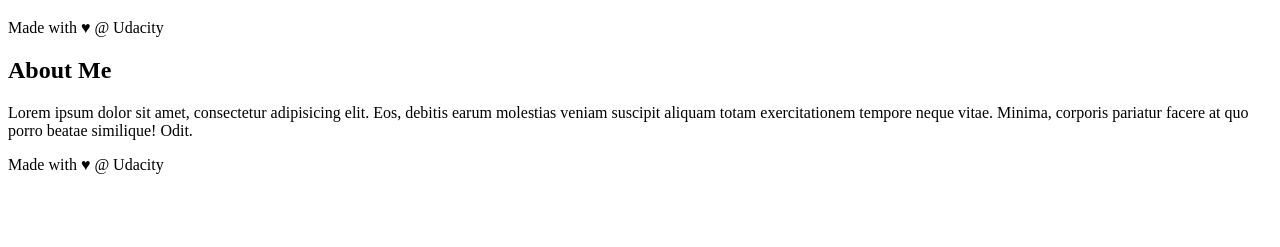
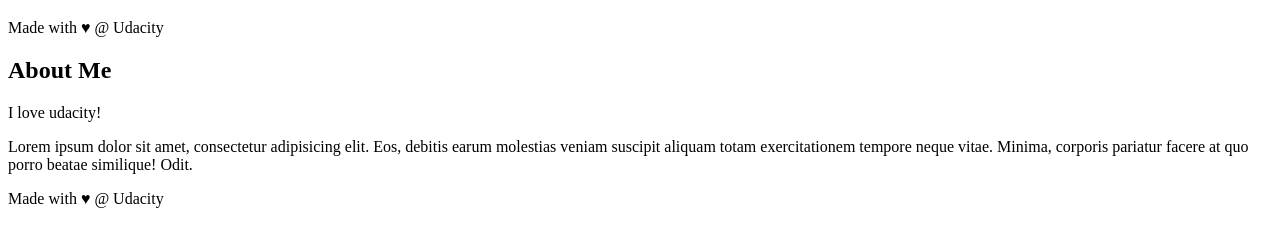
Before and after one commit to BinXuKSS/github_course, a plain HTML site: page index.html in a window 1280 px wide. Shown: the part 61-308 px from the top of the page. Drawn offline with Linux system fonts and the light colour scheme.

Commit message:
add content in aside

```diff
--- a/index.html
+++ b/index.html
@@ -35,7 +35,7 @@
 <!-- start of new content -->
 <aside>
     <h2>About Me</h2>
-
+      I love udacity!
     <p>Lorem ipsum dolor sit amet, consectetur adipisicing elit. Eos, debitis earum molestias veniam suscipit aliquam totam exercitationem tempore neque vitae. Minima, corporis pariatur facere at quo porro beatae similique! Odit.</p>
 </aside>
 <!-- end of new content -->
```
